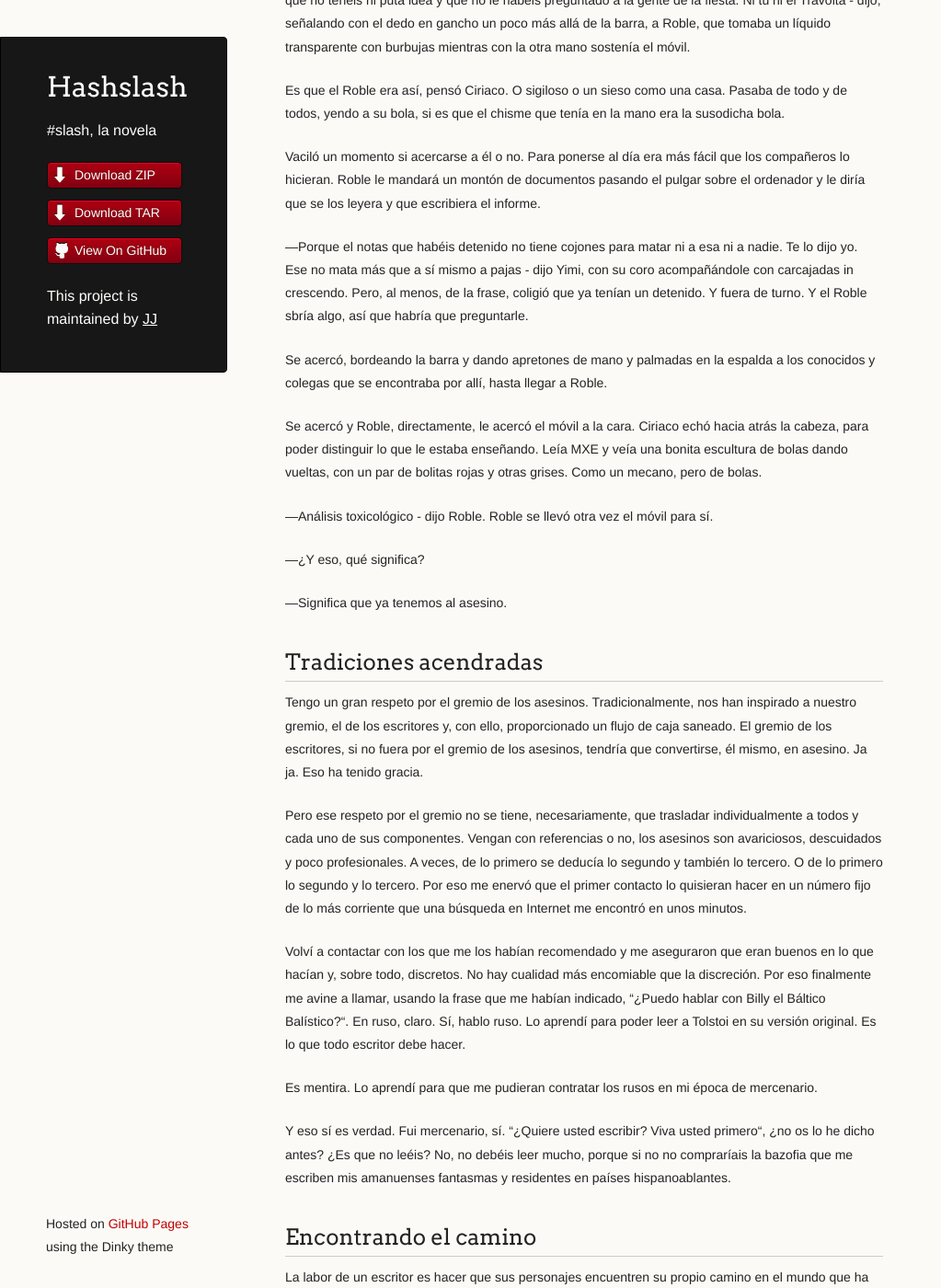
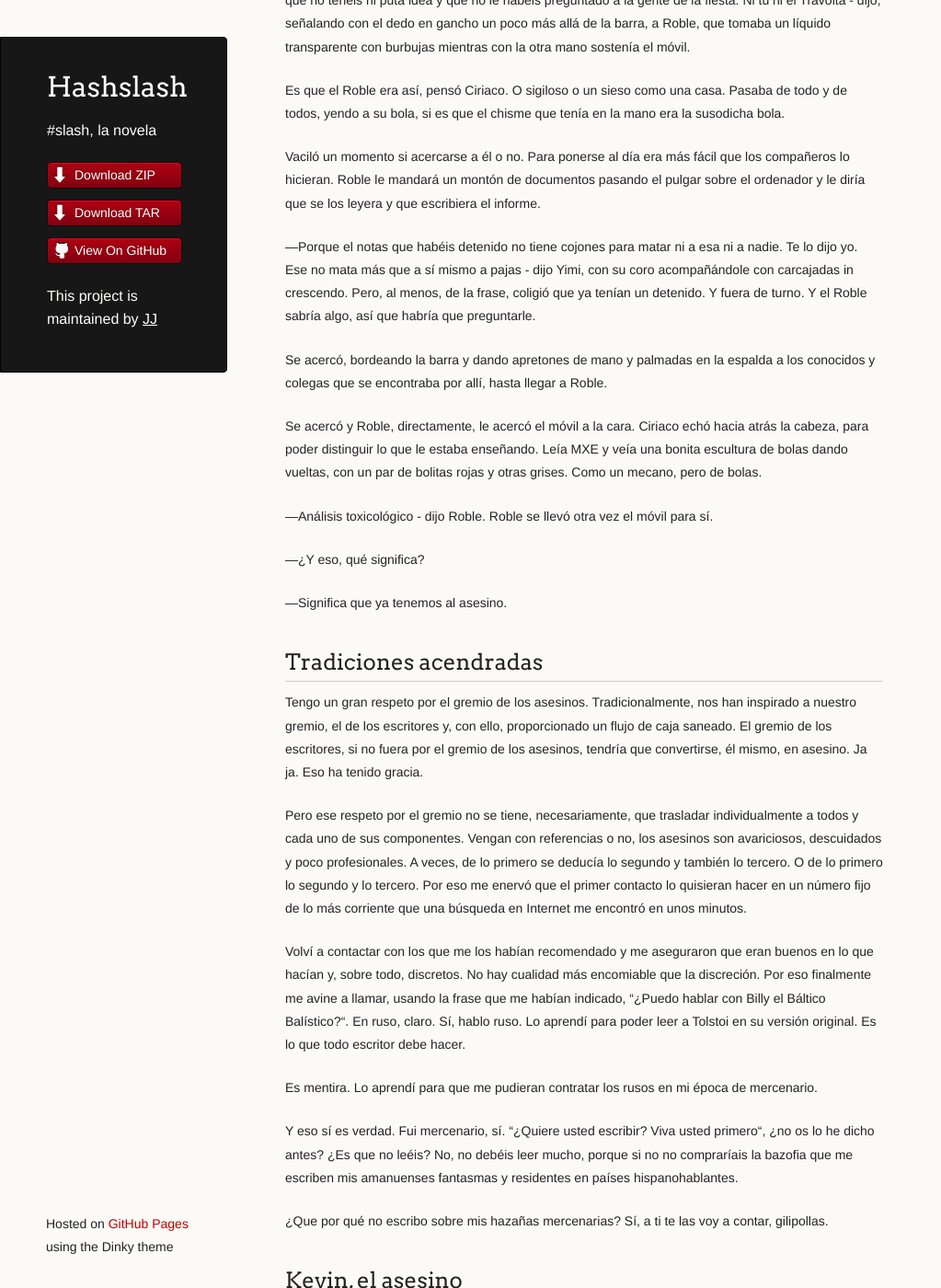
Before and after one commit to JJ/HashSlash, a Jekyll site: the page built from texto/HashSlash.md, in a window 1280 px wide and 1400 px high, scrolled down 43812 px. Shown: the whole window at 92% size, without its empty margins (0-1023 px from the left). Built offline with Jekyll 4.4.1, drawn with Linux system fonts in a browser that asks for light colours; some of the changed text lies outside the part shown.

Commit message:
Sync texto/HashSlash.md from master to gh-pages

```diff
--- a/texto/HashSlash.md
+++ b/texto/HashSlash.md
@@ -2205,7 +2205,7 @@ leyera y que escribiera el informe.
 esa ni a nadie. Te lo dijo yo. Ese no mata más que a sí mismo a
 pajas - dijo Yimi, con su coro acompañándole con carcajadas in
 crescendo. Pero, al menos, de la frase, coligió que ya tenían un
-detenido. Y fuera de turno. Y el Roble sbría algo, así que habría que
+detenido. Y fuera de turno. Y el Roble sabría algo, así que habría que
 preguntarle.
 
 Se acercó, bordeando la barra y dando apretones de mano y palmadas en
@@ -2257,9 +2257,16 @@ Y eso sí es verdad. Fui mercenario, sí. “¿Quiere usted escribir? Viva
 usted primero“, ¿no os lo he dicho antes? ¿Es que no leéis? No, no
 debéis leer mucho, porque si no no compraríais la bazofia que me
 escriben mis amanuenses fantasmas y residentes en países
-hispanoablantes.
-
-
+hispanohablantes.
+
+¿Que por qué no escribo sobre mis hazañas mercenarias? Sí, a ti te las
+voy a contar, gilipollas.
+
+## Kevin, el asesino
+
+—¿Quién es el asesino? ¿El Kevin? - preguntó, Ciriaco.
+
+—¿Kevin? No,
 
 
 ## Encontrando el camino
```
